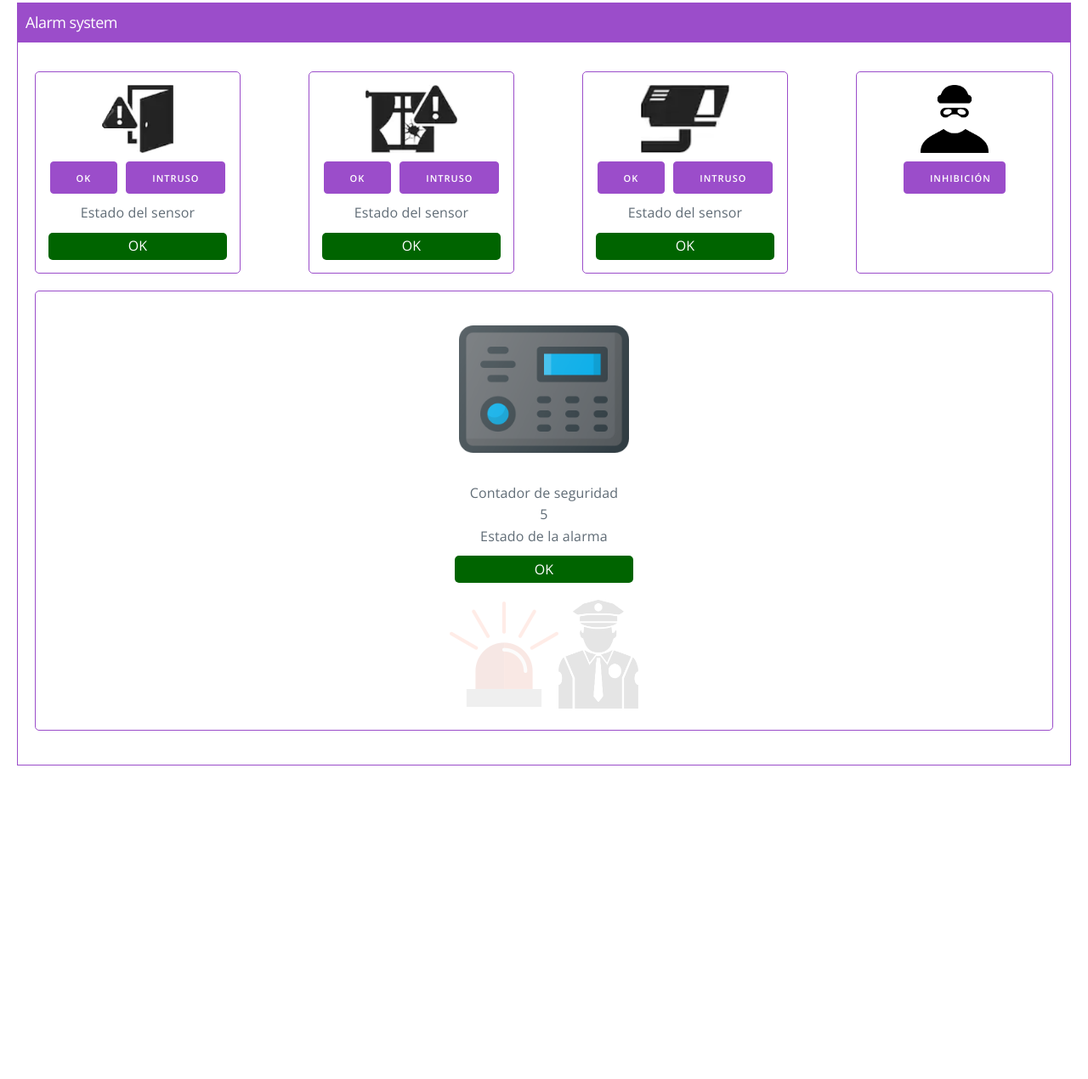
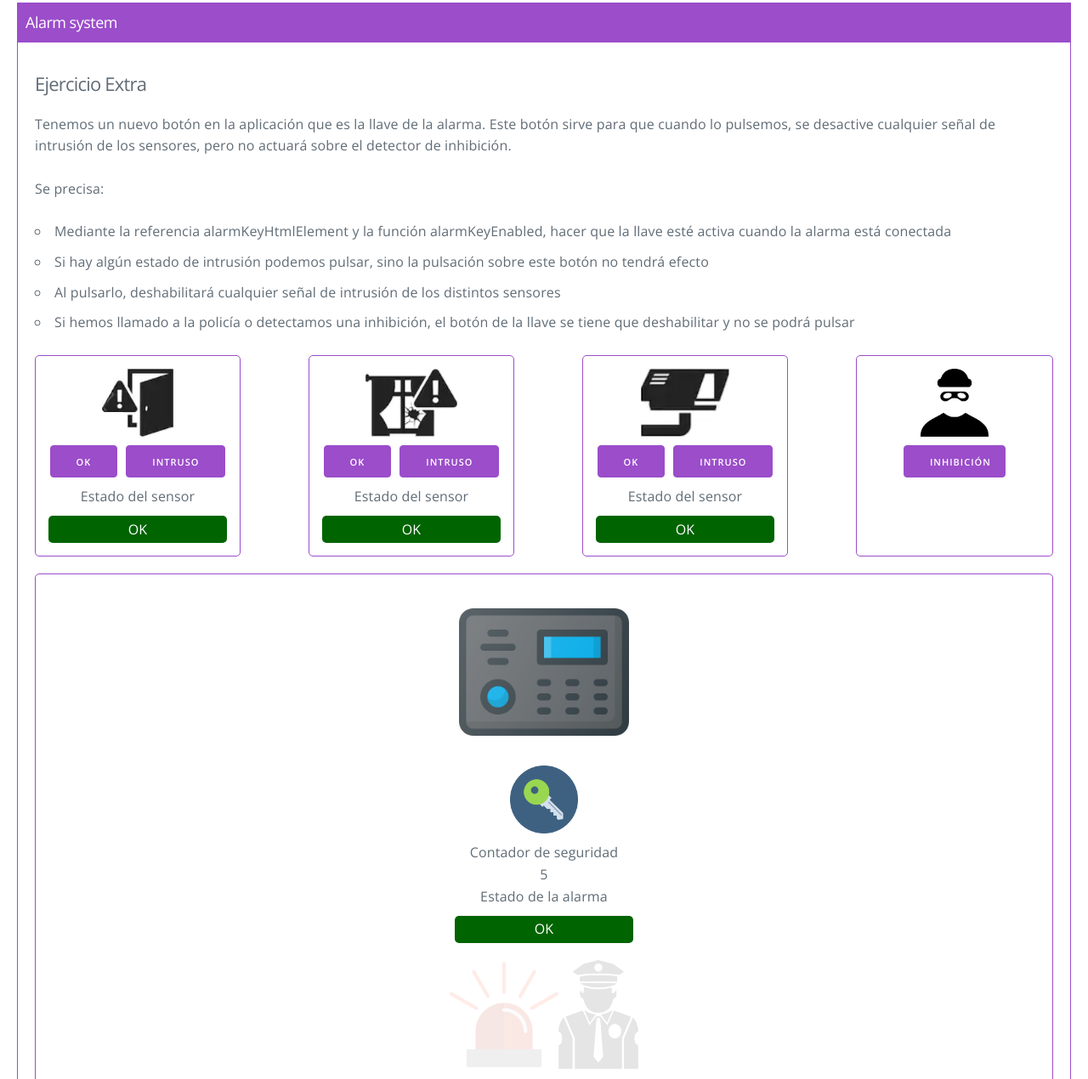
Before and after one commit to sergidt/frp-alarm-system, a website built with webpack: page index.html in a window 1280 px wide. Shown: the part 127-1397 px from the top of the page at 85% size. Before the commit the page ends 1048 px from the top, so only its background shows below. Built offline with nearby package versions, Linux system fonts and the light colour scheme.

Commit message:
extra exercise

```diff
--- a/index.html
+++ b/index.html
@@ -161,6 +161,17 @@
 <div class="exercise">
   <h5 class='title'>Alarm system</h5>
   <div class="content">
+    <h4>Ejercicio Extra</h4>
+    <p>Tenemos un nuevo botón en la aplicación que es la llave de la alarma.
+       Este botón sirve para que cuando lo pulsemos, se desactive cualquier señal de intrusión de los sensores, pero no actuará sobre el detector de inhibición.</p>
+<p>Se precisa: </p>
+    <ul>
+      <li>Mediante la referencia alarmKeyHtmlElement y la función alarmKeyEnabled, hacer que la llave esté activa cuando la alarma está conectada</li>
+      <li>Si hay algún estado de intrusión podemos pulsar, sino la pulsación sobre este botón no tendrá efecto</li>
+      <li>Al pulsarlo, deshabilitará cualquier señal de intrusión de los distintos sensores</li>
+      <li>Si hemos llamado a la policía o detectamos una inhibición, el botón de la llave se tiene que deshabilitar y no se podrá pulsar</li>
+    </ul>
+
   <div class="sensors"
        style="display: flex; gap: 20px; justify-content: space-between">
 
@@ -231,6 +242,9 @@
     box-sizing: border-box;">
       <img class="alarm"
            src="alarm.png">
+
+      <img id="alarmKey"
+           src="keyflat.png">
       <div>Contador de seguridad</div>
       <div class="alarm-counter"
            id="alarmCounterHtmlElement"></div>
--- a/src/app.ts
+++ b/src/app.ts
@@ -28,6 +28,8 @@ const policeIcon = document.getElementById('policeIcon');
 const inhibitionButton = document.getElementById('inhibitionButton');
 const alarmCounterHtmlElement = document.getElementById('alarmCounterHtmlElement');
 const inhibitionHtmlElement = document.getElementById('inhibitionHtmlElement');
+
+const alarmKeyHtmlElement = document.getElementById('alarmKey');
 
 //////////////////////////// DEFINITIONS ////////////////////////////
 
@@ -98,6 +100,11 @@ const hasStatus = (status: SensorStatus) => (statuses: Array<SensorStatus>) => s
  * Utilizando la función anterior, nos permite consultar si hay un estado de intrusión
  */
 const hasIntrusionStatus = hasStatus(SensorStatus.Intrusion);
+
+/**
+ * Nos permite determinar si el botón de llave de la alarma esta activo o no
+ */
+const alarmKeyEnabled = (enabled: boolean) => alarmKeyHtmlElement.className = ` ${ enabled ? 'active' : 'inactive' }`;
 
 //////////////////////////////// EXERCISE ////////////////////////////////
 /**
```
Also changed, not shown: keyflat.png (added).
